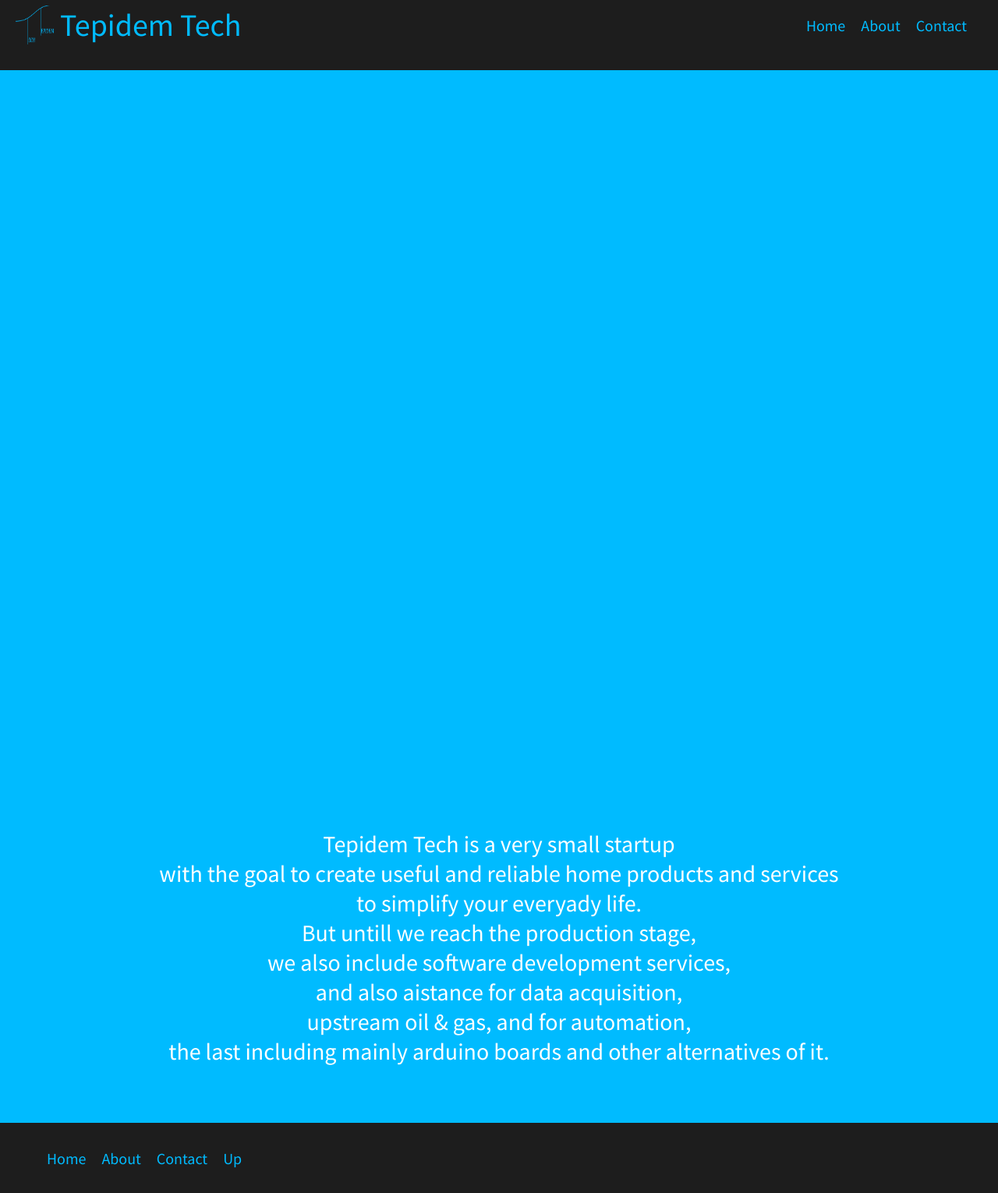
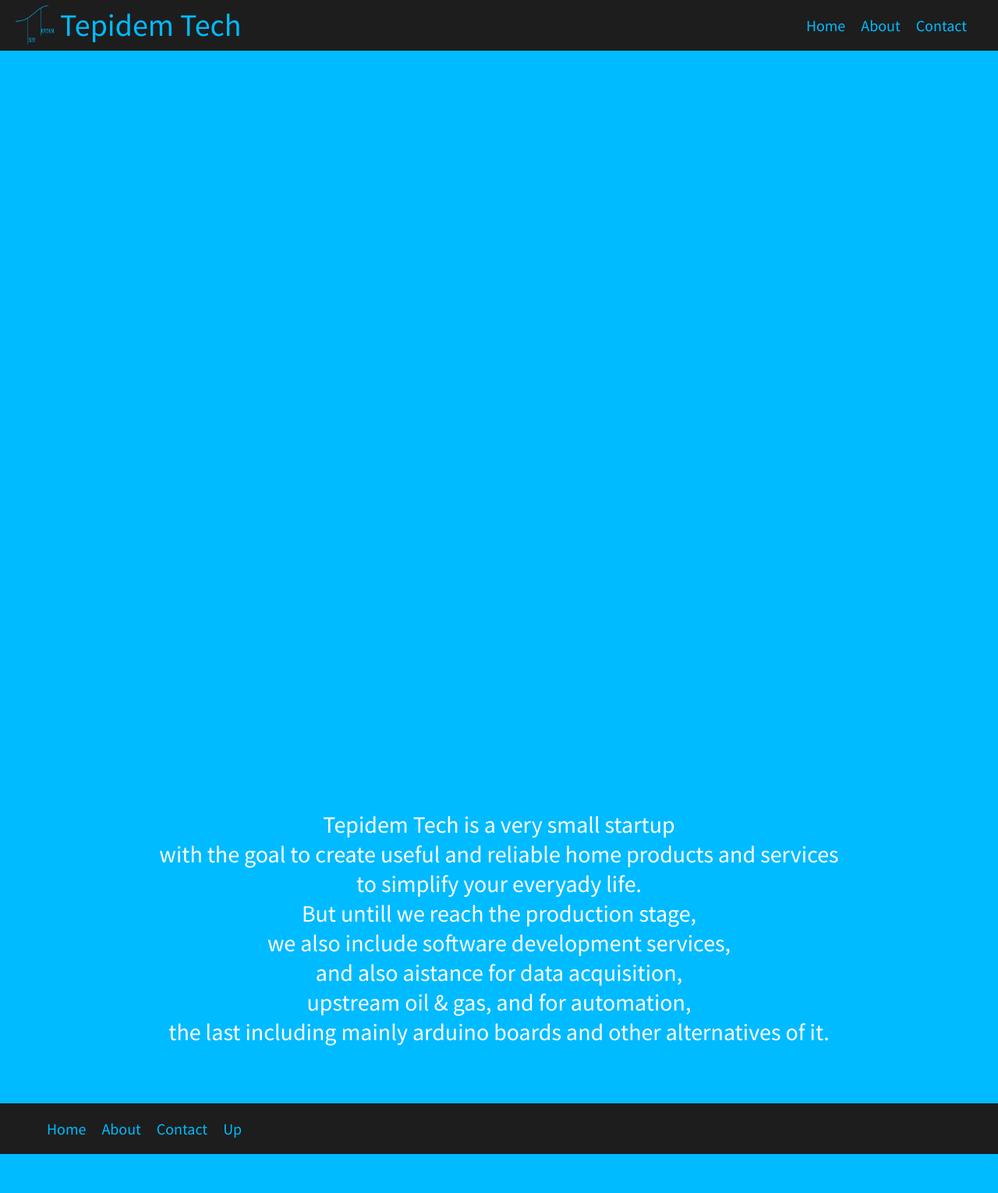
Before and after one commit to tepidemtech/tepidemtech.github.io, a Jekyll site: the page built from index.html, in a window 1280 px wide. Shown: the whole page at 78% size. Built offline with Jekyll 4.4.1, drawn with Linux system fonts in a browser that asks for light colours; after the commit the page ends 1480 px from its top, so only the background shows below that.

Commit message:
Changed the height of the footer and header

```diff
--- a/css/style.css
+++ b/css/style.css
@@ -70,7 +70,7 @@ div.header {
     justify-content: space-between;
     margin: 0 auto;
     padding: 0 20px;
-    height: 10%;
+    max-height: 10%;
     background: #1D1D1D;
 }
 
@@ -151,7 +151,7 @@ a.section:hover span {
 
 /*                                  FOOTER CLASSES*/
 div.footer {
-    height: 10%;
+    max-height: 10%;
     margin: 0 auto;
     padding: 0 20px;
     align-content: center;
@@ -197,7 +197,7 @@ span.aboutText {
         align-items: stretch;
         justify-content: space-between;
 
-        height: 90%;
+        max-height: 90%;
     }
 
     a.section {
```
Also changed, not shown: 1 other file.
